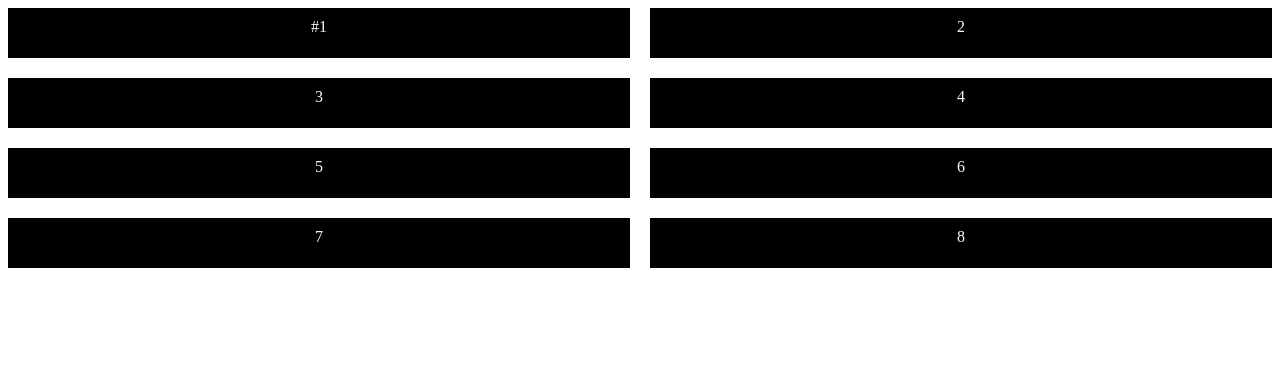
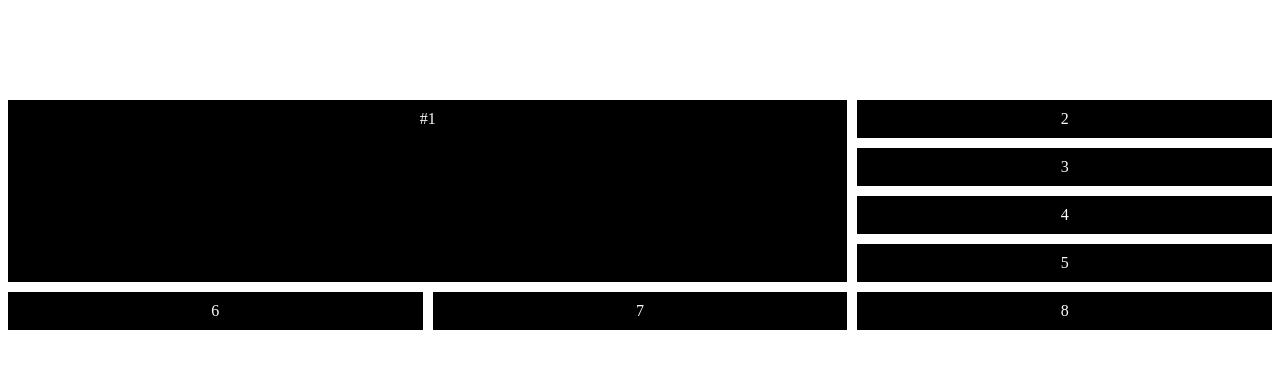
Before and after one commit to Larison13/Portafolio-Personal, a plain HTML site: page index.html in a window 1280 px wide. Drawn offline with Linux system fonts and the light colour scheme.

Commit message:
Esto es lo que aprendi de Grid

```diff
--- a/index.html
+++ b/index.html
@@ -6,35 +6,31 @@
     <meta name="viewport" content="width=device-width, initial-scale=1.0">
     <title>Document</title>
     <style>
-        .html{
-            color: steelblue;
-        }
+
         .box{
             background:black;
             padding: 10px;
             color: snow;
             text-align: center;
         }
+        .box1{
+            grid-column: 1/3;
+            grid-row: 1/5;
+        }
+
         .container {
+            margin-top: 100px;
             display: grid;
-            grid-template-columns: 100px 100px 50px;
-           /* column-gap:10px ;
-            row-gap: 20px;
-            */
-            /* es lo mismo pero mas simplificado el grid-gap: */
-            grid-gap: 20px;
-            /*grid-template-columns: 1fr 2fr 1fr;*/
-           /* grid-template-rows: 2fr 1fr 1fr; */
-            /*esto es para hacerlo largo lasta el fondo*/
-            grid-template-columns: repeat(2,1fr) ;
-            grid-auto-rows: 50px;
+            grid-template-columns: 1fr 1fr 1fr;
+            grid-template-rows: 1fr 1fr 1fr;
+            grid-gap: 10px;
 
         }
     </style>
 </head>
 <body>
     <div class="container">
-        <div class="box">#1</div>
+        <div class="box box1">#1</div>
         <div class="box">2</div>
         <div class="box">3</div>
         <div class="box">4</div>
```
